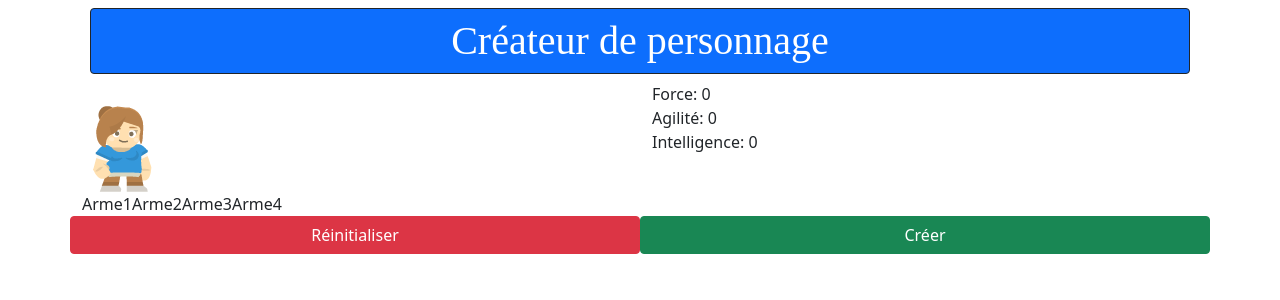
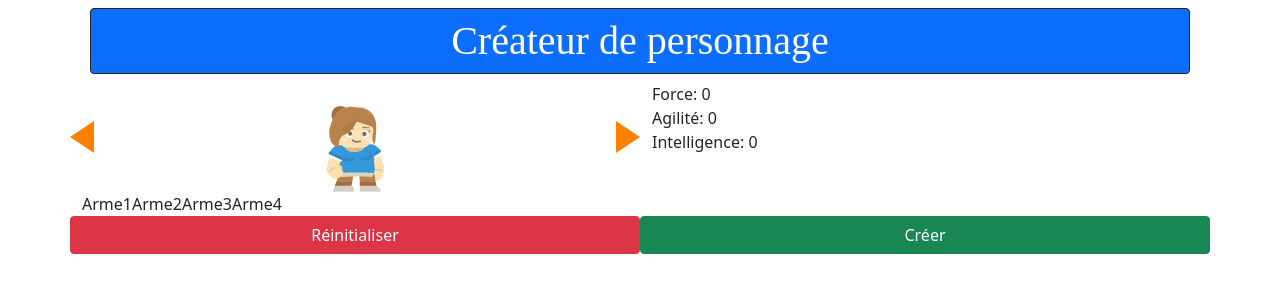
Before and after one commit to Enelith/h2prog, a React (Create React App) app in the folder react2020/projet2/: page / in a window 1280 px wide. Shown: the top 300 px of the page. Built offline with nearby package versions, Linux system fonts and the light colour scheme; a web font is replaced by a local one.

Commit message:
Maj Section 065 - Les fleches

```diff
--- a/react2020/projet2/src/containers/CreateurPersonnage/Personnage/ImagePerso/ImagePerso.js
+++ b/react2020/projet2/src/containers/CreateurPersonnage/Personnage/ImagePerso/ImagePerso.js
@@ -1,4 +1,6 @@
 import React from 'react';
+
+import classes from './ImagePerso.module.css';
 
 import ImagePlayer1 from '../../../../asset/images/persos/player1.png';
 import ImagePlayer2 from '../../../../asset/images/persos/player2.png';
@@ -17,9 +19,15 @@ const imagePerso = (props) => {
     }
 
     return (
-        <>
-            <img src={imageToDisplay} alt=''/>
-        </>
+        <div className="row no-gutters text-center align-items-center">
+            <div className={["col-1", classes.fleche, classes.gauche].join(' ')}>
+            </div>
+            <div className="col">
+                <img src={imageToDisplay} alt='' />
+            </div>
+            <div className={["col-1", classes.fleche, classes.droite].join(' ')}>
+            </div>
+        </div>
     );
 };
 
--- /dev/null
+++ b/react2020/projet2/src/containers/CreateurPersonnage/Personnage/ImagePerso/ImagePerso.module.css
@@ -0,0 +1,16 @@
+.fleche {
+    background-color:#ff8000;
+    cursor:pointer;
+}
+
+.droite {
+    width: 20px;
+    height: 32px;
+    clip-path: polygon(0 0, 0 100%, 100% 50%);
+}
+
+.gauche {
+    width: 20px;
+    height: 32px;
+    clip-path: polygon(100% 100%, 100% 0, 0 50%);
+}
```
Also changed, not shown: 2 other files (tests, documents, lock files or other folders).
